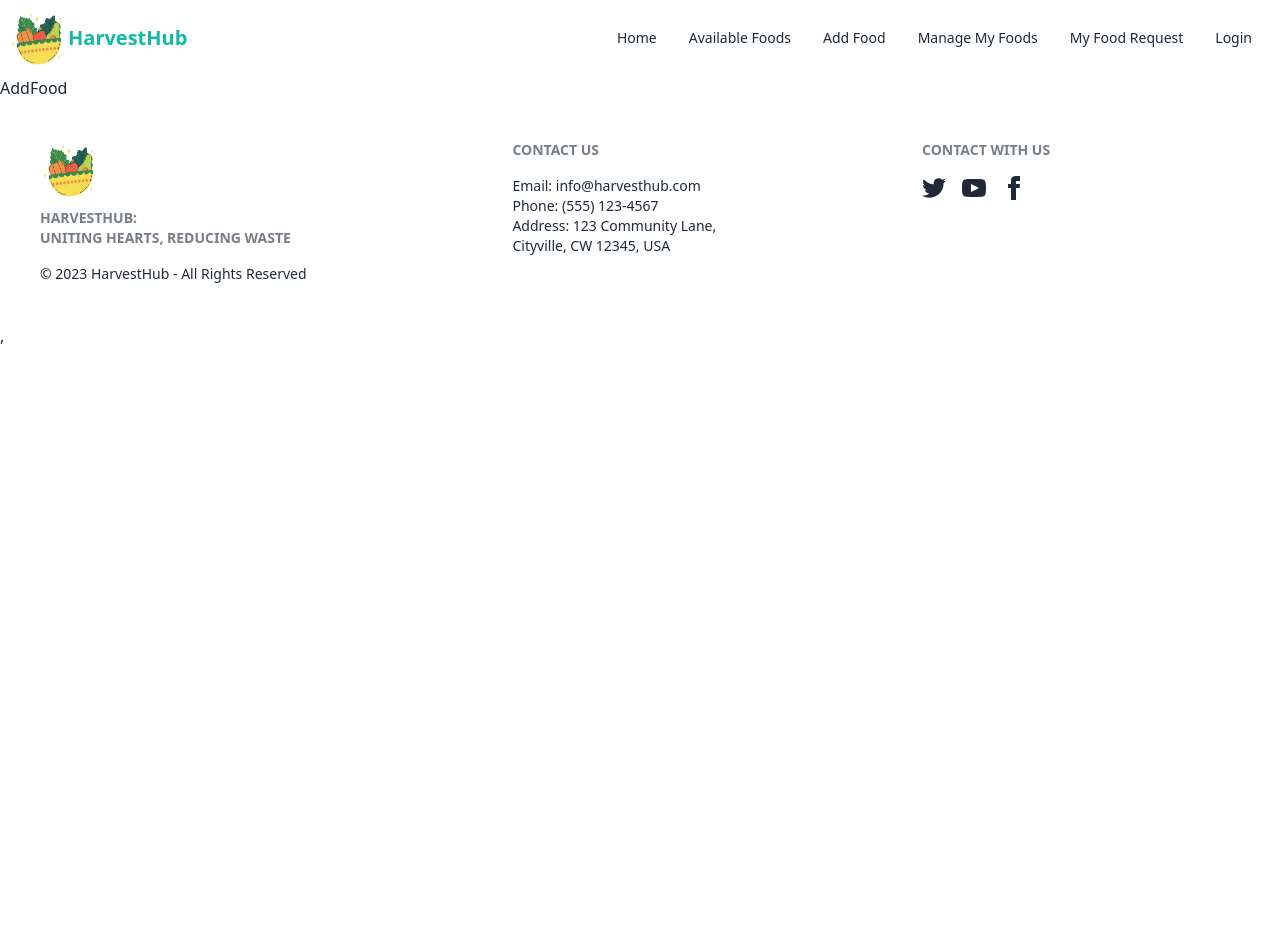
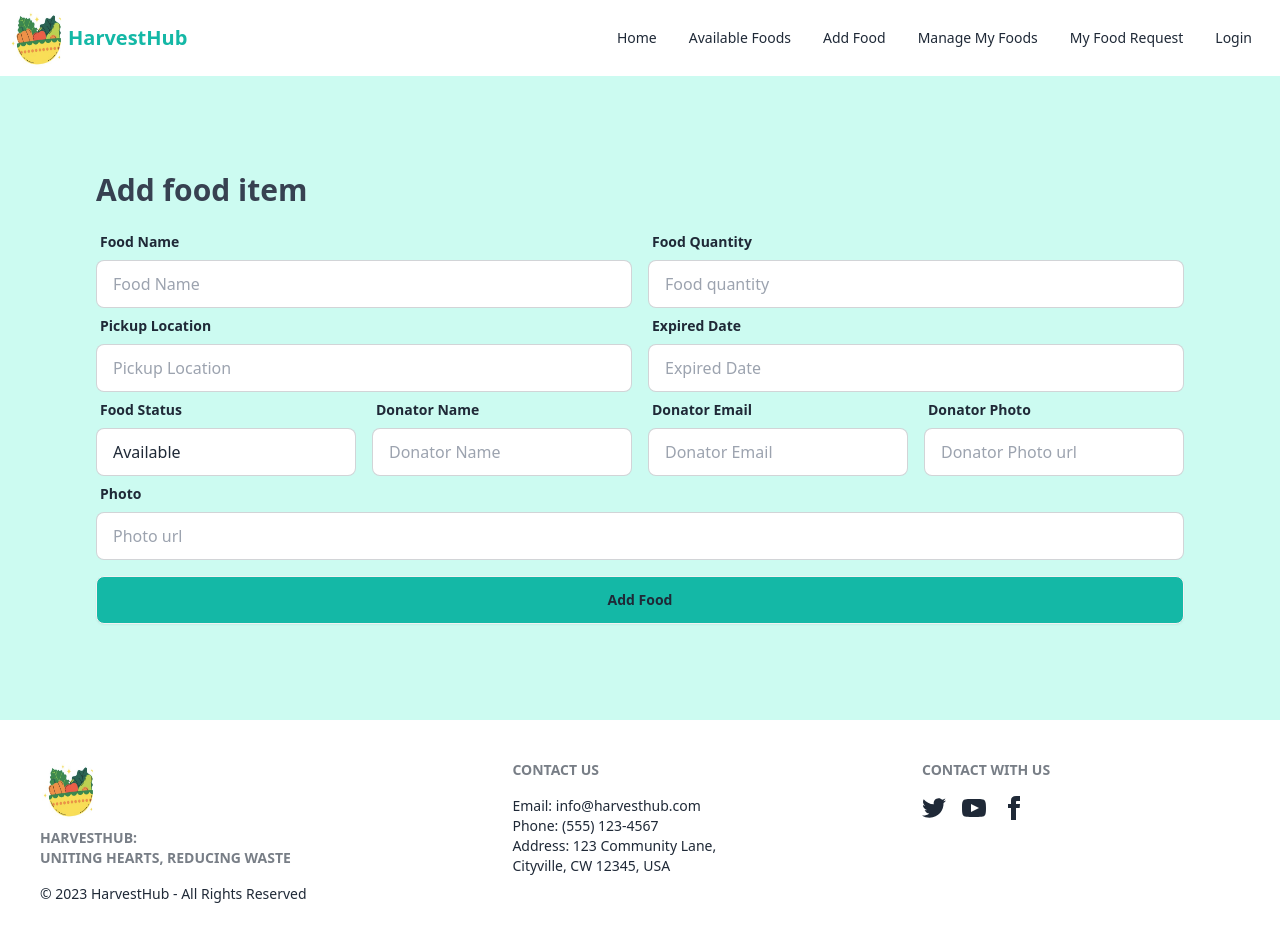
Before and after one commit to Afsana-Tasnim-Juha/Community_Food_Redistribution_Platform, a React (Vite) app: page /AddFood in a window 1280 px wide. Shown: the top 942 px of the page. Before the commit the page ends 800 px from the top, so only its background shows below. Built offline with nearby package versions, Linux system fonts and the light colour scheme; no server answers.

Commit message:
Created an Add Food page and a form for adding new food

```diff
--- a/src/Pages/AddFood/AddFood.jsx
+++ b/src/Pages/AddFood/AddFood.jsx
@@ -1,9 +1,132 @@
 
 
 const AddFood = () => {
+    const handleAddFood = event => {
+        event.preventDefault();
+
+        const form = event.target;
+
+        const name = form.name.value;
+        const quantity = form.quantity.value;
+        const pickup = form.pickup.value;
+        const expired = form.expired.value;
+        const status = form.status.value;
+        const dName = form.dName.value;
+        const dEmail = form.dEmail.value;
+        const dPhoto = form.dPhoto.value;
+        const photo = form.photo.value;
+
+        const newFood = { name, quantity, pickup, expired, status, dName, dEmail, dPhoto, photo }
+
+        console.log(newFood);
+    }
+
     return (
-        <div>
-            <h2>AddFood</h2>
+        <div className="bg-teal-100 p-24">
+            <h2 className="text-[#374151] text-3xl font-extrabold">Add food item</h2>
+
+
+            <form onSubmit={handleAddFood} className="mt-4">
+                {/*name and quantity*/}
+                <div className=" md:flex gap-4">
+                    <div className="form-control md:w-1/2">
+                        <label className="label font-bold ">
+                            <span className="label-text ">Food Name</span>
+                        </label>
+                        <label className="input-group">
+
+                            <input type="text" name="name" placeholder="Food Name" className="input input-bordered w-full" />
+                        </label>
+                    </div>
+                    <div className="form-control md:w-1/2">
+                        <label className="label font-bold">
+                            <span className="label-text">Food Quantity</span>
+                        </label>
+                        <label className="input-group">
+
+                            <input type="text" name="quantity" placeholder="Food quantity" className="input input-bordered w-full" />
+                        </label>
+                    </div>
+                </div>
+                {/*Supplier and Taste*/}
+                <div className="flex gap-4">
+                    <div className="form-control md:w-1/2">
+                        <label className="label font-bold">
+                            <span className="label-text">Pickup Location</span>
+                        </label>
+                        <label className="input-group">
+
+                            <input type="text" name="pickup" placeholder="Pickup Location" className=" input input-bordered w-full" />
+                        </label>
+                    </div>
+
+                    <div className="form-control md:w-1/2">
+                        <label className="label font-bold">
+                            <span className="label-text">Expired Date</span>
+                        </label>
+                        <label className="input-group">
+
+                            <input type="text" name="expired" placeholder="Expired Date" className="input input-bordered w-full" />
+                        </label>
+                    </div>
+
+                </div>
+                {/*Category and Details*/}
+                <div className="flex gap-4">
+
+                    <div className="form-control md:w-1/4">
+                        <label className="label font-bold">
+                            <span className="label-text">Food Status</span>
+                        </label>
+                        <label className="input-group">
+
+                            <input type="text" name="status" value="Available" placeholder="Food Status" className="input input-bordered w-full" />
+                        </label>
+                    </div>
+
+                    <div className="form-control md:w-1/4">
+                        <label className="label font-bold">
+                            <span className="label-text">Donator Name </span>
+                        </label>
+                        <label className="input-group">
+
+                            <input type="text" name="dName" placeholder="Donator Name " className="input input-bordered w-full" />
+                        </label>
+                    </div>
+
+
+                    <div className="form-control md:w-1/4 ">
+                        <label className="label font-bold">
+                            <span className="label-text">Donator Email</span>
+                        </label>
+                        <label className="input-group">
+
+                            <input type="text" name="dEmail" placeholder="Donator Email" className="input input-bordered w-full" />
+                        </label>
+                    </div>
+                    <div className="form-control md:w-1/4 ">
+                        <label className="label font-bold">
+                            <span className="label-text">Donator Photo</span>
+                        </label>
+                        <label className="input-group">
+
+                            <input type="text" name="dPhoto" placeholder="Donator Photo url" className="input input-bordered w-full" />
+                        </label>
+                    </div>
+                </div>
+                <div className="form-control md:w-full ">
+                    <label className="label font-bold">
+                        <span className="label-text">Photo</span>
+                    </label>
+                    <label className="input-group">
+
+                        <input type="text" name="photo" placeholder="Photo url" className="input input-bordered w-full" />
+                    </label>
+                </div>
+
+
+                <input type="submit" value="Add Food" className="btn btn-block mt-4 bg-teal-500" />
+            </form>
         </div>
     );
 };
--- a/src/Pages/FoodsDetails/FoodsDetails.jsx
+++ b/src/Pages/FoodsDetails/FoodsDetails.jsx
@@ -1,4 +1,4 @@
-import { useContext, useState } from "react";
+import { useContext } from "react";
 import { useLoaderData } from "react-router-dom";
 import { AuthContext } from "../../Providers/AuthProvider";
 
@@ -13,14 +13,28 @@ const FoodsDetails = () => {
 
     const { user } = useContext(AuthContext);
 
+
+
     const handleSubmit = event => {
         event.preventDefault();
 
 
-        const requestOrder = {
+        const request = {
             foodImage, _id, foodName, quantity, expiredDateTime, pickupLocation, DonatorEmail, donatorName, RequestDate, additionalNotes
         }
-        console.log(requestOrder);
+        console.log(request);
+
+        fetch('http://localhost:5000/request', {
+            method: "POST",
+            headers: {
+                "Content-Type": "application/json",
+            },
+            body: JSON.stringify(request),
+        })
+            .then(res => res.json())
+            .then(data => {
+                console.log(data);
+            })
 
 
     };
```
